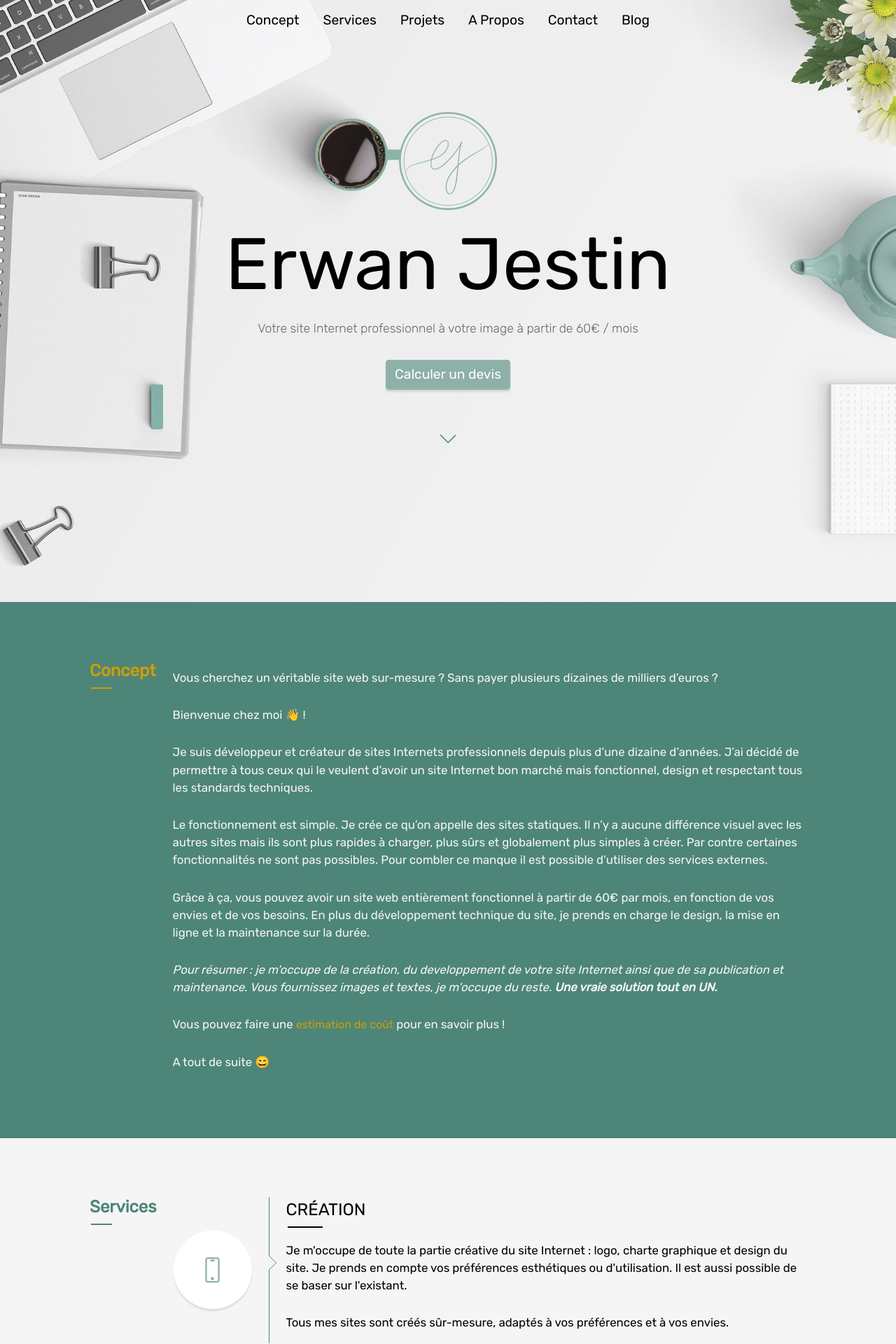
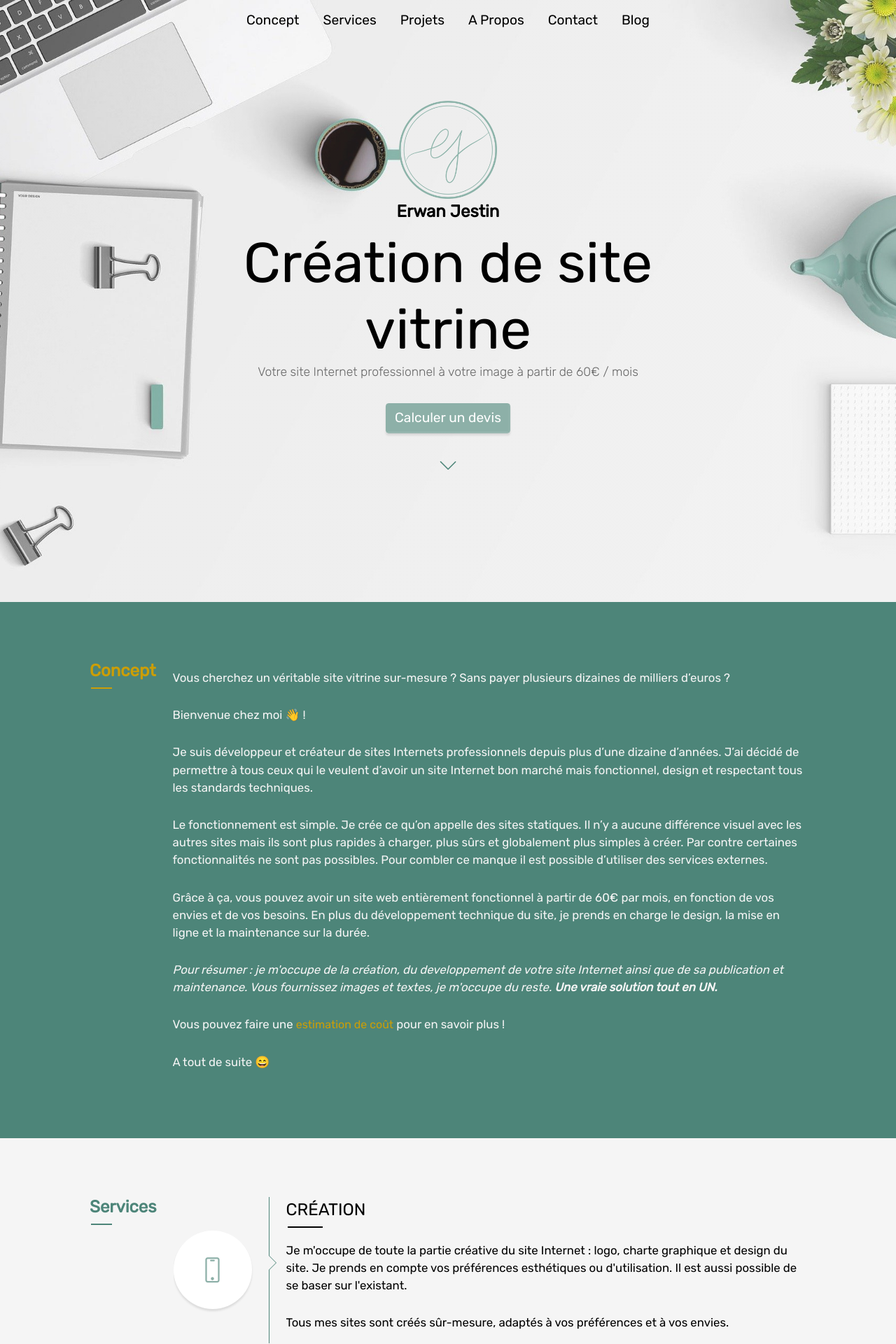
Before and after one commit to ErwanJes/ej-portfolio, a Jekyll site: the page built from index.markdown, in a window 1280 px wide. Shown: the top 1920 px of the page at 70% size. Built offline with Jekyll 4.4.1, drawn with Linux system fonts in a browser that asks for light colours; a script that is not in the unit is left out.

Commit message:
Change title

```diff
--- a/_layouts/home.html
+++ b/_layouts/home.html
@@ -37,12 +37,13 @@
         <div class="center-x">
           <img id="logo" src="{{ "/assets/img/logo.png" | relative_url }}" title="EJ" />
         </div>
-        <div class="text-center">
-          <h1 class="web-title">Erwan Jestin</h1>
+        <div class="text-center small-container">
+          <h2 class="no-margin">Erwan Jestin</h2>
+          <h1 class="web-title no-margin">Création de site vitrine</h1>
           <h3>Votre site Internet professionnel à votre image à partir de 60€ / mois</h3>
           <br>
           <a id="cta-button" class="btn btn-primary" href="{% link pages/quote.md %}">Calculer un devis</a>
-          <br><br><br>
+          <br><br>
           <a class="btn btn-clear arrow js-scroll-trigger" href="#concept">
             <i class="icon-arrow-down v-center"></i>
           </a>
@@ -56,7 +57,7 @@
         <div class="container">
           <h2 class="title">Concept</h2>
           <div class="section-content">
-            <p>Vous cherchez un véritable site web sur-mesure ? Sans payer plusieurs dizaines de milliers d’euros ?</p>
+            <p>Vous cherchez un véritable site vitrine sur-mesure ? Sans payer plusieurs dizaines de milliers d’euros ?</p>
             <p>Bienvenue chez moi 👋 !</p>
             <p>Je suis développeur et créateur de sites Internets professionnels depuis plus d’une dizaine d’années. J’ai décidé de permettre à tous ceux qui le veulent d’avoir un site Internet bon marché mais fonctionnel, design et respectant tous les standards techniques.</p>
             <p>Le fonctionnement est simple. Je crée ce qu’on appelle des sites statiques. Il n’y a aucune différence visuel avec les autres sites mais ils sont plus rapides à charger, plus sûrs et globalement plus simples à créer. Par contre certaines fonctionnalités ne sont pas possibles. Pour combler ce manque il est possible d’utiliser des services externes.</p>
--- a/assets/css/style.css
+++ b/assets/css/style.css
@@ -238,6 +238,18 @@ a:active.clean>i {
 /********************** Structure ***********************/
 /********************************************************/
 
+.small-container {
+  max-width: 70%;
+  margin-left: auto;
+  margin-right: auto;
+}
+
+@media (max-width: 768px) {
+  .small-container {
+    max-width: 90%;
+  }
+}
+
 .container {
   max-width: 80%;
   margin-left: auto;
@@ -268,10 +280,11 @@ a:active.clean>i {
 }
 
 .web-title {
-  font-size: 6.5em;
+  font-size: 5em;
   margin: 0;
   padding: 0;
   font-weight: 500;
+  line-height: normal;
 }
 
 .btn {
@@ -454,16 +467,10 @@ header .menu {
 }
 
 #logo {
-  margin-top: 6em;
+  margin-top: 5em;
   height: 140px;
   overflow: hidden;
 }
-
-/* .mini-logo {
-  margin-top: 1em;
-  height: 64px;
-  width: 64px;
-} */
 
 .arrow {
   font-size: 1.8rem;
```
